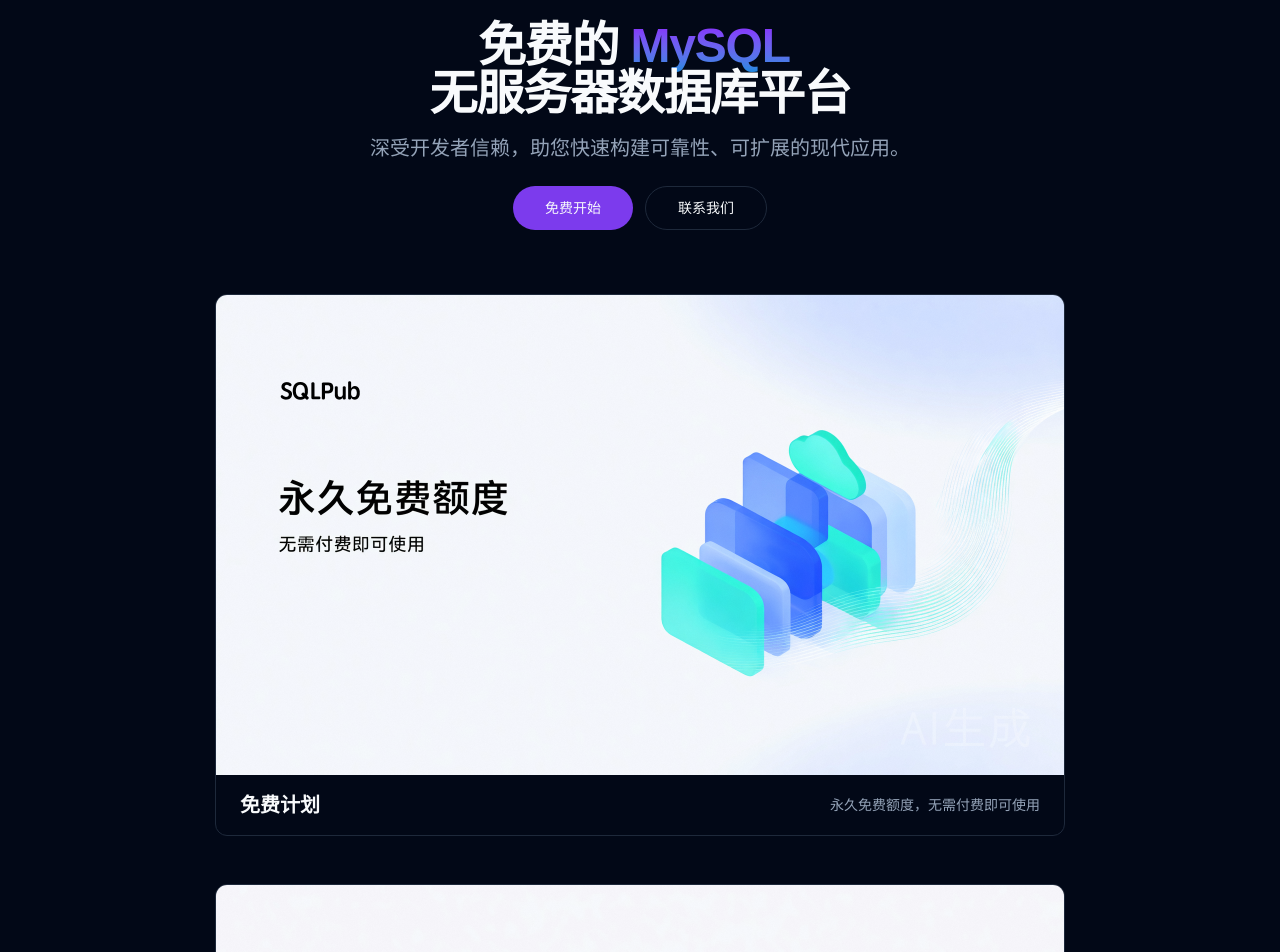
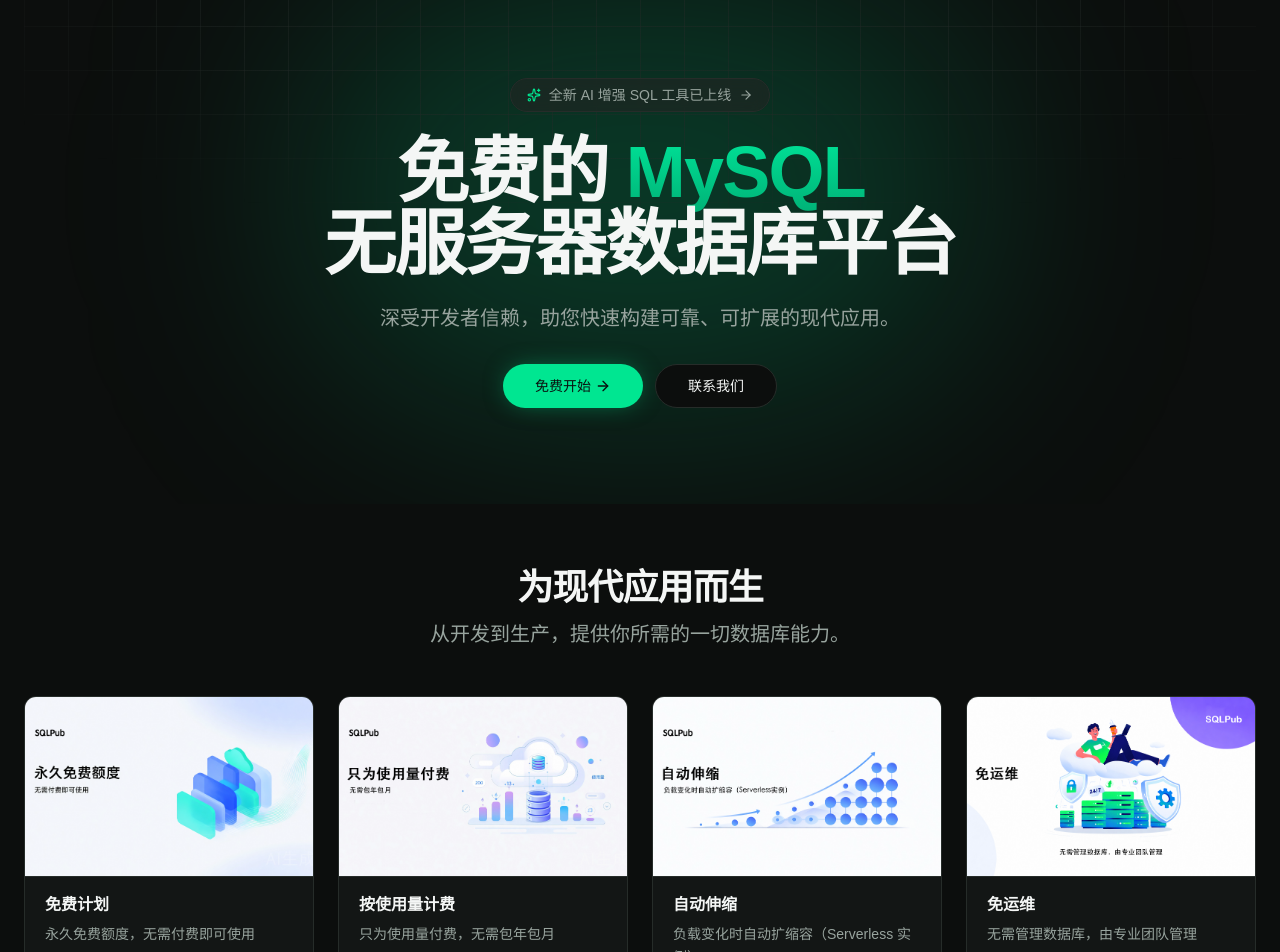
Before and after one commit to sqlpub/sqlpub-website, a Next.js app: page / in a window 1280 px wide. Shown: the part 180-1132 px from the top of the page. Built offline with nearby package versions, Linux system fonts and the light colour scheme; a web font is replaced by a local one.

Commit message:
feat: enhance homepage with new features and improved layout
Co-authored-by: Red Rabbit <20015177+liuxinwang@users.noreply.github.com>

```diff
--- a/app/page.tsx
+++ b/app/page.tsx
@@ -1,93 +1,131 @@
 import Image from "next/image";
 import Link from "next/link";
+import { ArrowRight, Sparkles } from "lucide-react";
 
 import { siteConfig } from "@/config/site";
 import { title, subtitle } from "@/components/primitives";
 import { Button } from "@/components/ui/button";
 import { cn } from "@/lib/utils";
 
+const features = [
+  {
+    image: "/free-plan.png",
+    title: "免费计划",
+    description: "永久免费额度，无需付费即可使用",
+  },
+  {
+    image: "/billing.png",
+    title: "按使用量计费",
+    description: "只为使用量付费，无需包年包月",
+  },
+  {
+    image: "/autoscale.png",
+    title: "自动伸缩",
+    description: "负载变化时自动扩缩容（Serverless 实例）",
+  },
+  {
+    image: "/no-ops.png",
+    title: "免运维",
+    description: "无需管理数据库，由专业团队管理",
+  },
+  {
+    image: "/auto-add-index.png",
+    title: "SQL 自动优化",
+    description: "索引自动添加，提高查询效率",
+  },
+  {
+    image: "/rw-separation.png",
+    title: "读写分离",
+    description: "读取负载自动分配到 OLAP 实例，提高查询效率",
+  },
+  {
+    image: "/auto-backup.png",
+    title: "数据安全",
+    description: "提供数据自动备份，保障数据安全（付费实例）",
+  },
+  {
+    image: "/sql-web-client.png",
+    title: "Web 在线 SQL 工具",
+    description: "在线 SQL 工具，无需下载，快速查询数据，支持 AI 增强",
+  },
+];
+
 export default function Home() {
   return (
-    <section className="flex flex-col items-center justify-center gap-4 py-8 md:py-10">
-      <div className="inline-block max-w-xl text-center justify-center">
-        <span className={cn(title())}>免费的&nbsp;</span>
-        <span className={cn(title({ color: "logo" }))}>MySQL&nbsp;</span>
-        <br />
-        <span className={cn(title())}>无服务器数据库平台</span>
-        <div className={cn(subtitle({ class: "mt-4" }))}>
-          深受开发者信赖，助您快速构建可靠性、可扩展的现代应用。
-        </div>
+    <div className="flex flex-col">
+      {/* Hero */}
+      <section className="relative flex flex-col items-center justify-center gap-6 py-16 text-center md:py-24">
+        {/* glow background */}
+        <div
+          aria-hidden="true"
+          className="pointer-events-none absolute inset-0 -z-10 overflow-hidden"
+        >
+          <div className="absolute left-1/2 top-0 h-[420px] w-[680px] max-w-full -translate-x-1/2 rounded-full bg-primary/20 blur-[120px]" />
+          <div className="absolute inset-0 bg-grid-pattern bg-[size:44px_44px] [mask-image:radial-gradient(ellipse_60%_50%_at_50%_0%,#000_60%,transparent_100%)]" />
         </div>
 
-      <div className="flex gap-3">
-        <Button size="lg" radius="full" asChild>
-          <a href={siteConfig.links.signup} target="_blank" rel="noopener noreferrer">
+        <Link
+          href="/blog"
+          className="inline-flex items-center gap-2 rounded-full border border-border bg-secondary/60 px-4 py-1.5 text-sm text-muted-foreground backdrop-blur transition-colors hover:border-primary/40 hover:text-foreground"
+        >
+          <Sparkles className="h-3.5 w-3.5 text-primary" />
+          全新 AI 增强 SQL 工具已上线
+          <ArrowRight className="h-3.5 w-3.5" />
+        </Link>
+
+        <div className="max-w-3xl">
+          <h1 className="text-balance">
+            <span className={cn(title({ size: "lg" }))}>免费的&nbsp;</span>
+            <span className={cn(title({ color: "green", size: "lg" }))}>
+              MySQL&nbsp;
+            </span>
+            <br />
+            <span className={cn(title({ size: "lg" }))}>无服务器数据库平台</span>
+          </h1>
+          <p className={cn(subtitle({ class: "mx-auto mt-6" }))}>
+            深受开发者信赖，助您快速构建可靠、可扩展的现代应用。
+          </p>
+        </div>
+
+        <div className="flex flex-wrap items-center justify-center gap-3">
+          <Button size="lg" radius="full" className="shadow-glow-sm" asChild>
+            <a
+              href={siteConfig.links.signup}
+              target="_blank"
+              rel="noopener noreferrer"
+            >
               免费开始
+              <ArrowRight className="ml-1 h-4 w-4" />
             </a>
           </Button>
           <Button variant="outline" size="lg" radius="full" asChild>
-          <Link href="/contact-sales">
-            联系我们
-          </Link>
+            <Link href="/contact-sales">联系我们</Link>
           </Button>
         </div>
+      </section>
 
-      <div className="mt-12 flex flex-col gap-12 text-center">
-        <FeatureCard
-          image="/free-plan.png"
-          title="免费计划"
-          description="永久免费额度，无需付费即可使用"
-        />
+      {/* Features */}
+      <section className="py-12 md:py-16">
+        <div className="mx-auto mb-12 max-w-2xl text-center">
+          <h2 className={cn(title({ size: "sm" }))}>为现代应用而生</h2>
+          <p className={cn(subtitle({ class: "mx-auto mt-3" }))}>
+            从开发到生产，提供你所需的一切数据库能力。
+          </p>
+        </div>
 
-        <FeatureCard
-          image="/billing.png"
-          title="按使用量计费"
-          description="只为使用量付费，无需包年包月"
-        />
-
-        <FeatureCard
-          image="/autoscale.png"
-          title="自动伸缩"
-          description="负载变化时自动扩缩容（Serverless实例）"
-        />
-
-        <FeatureCard
-          image="/no-ops.png"
-          title="免运维"
-          description="无需管理数据库，由专业团队管理"
-        />
-
-        <FeatureCard
-          image="/auto-add-index.png"
-          title="SQL自动优化"
-          description="索引自动添加，提高查询效率"
-        />
-
-        <FeatureCard
-          image="/rw-separation.png"
-          title="读写分离"
-          description="读取负载自动分配到OLAP实例，提高查询效率"
-        />
-
-        <FeatureCard
-          image="/auto-backup.png"
-          title="数据安全"
-          description="提供数据自动备份，保障数据安全（付费实例）"
-        />
-
-        <FeatureCard
-          image="/sql-web-client.png"
-          title="Web在线SQL工具"
-          description="在线SQL工具，无需下载，快速查询数据，支持AI增强"
-        />
+        <div className="grid grid-cols-1 gap-6 sm:grid-cols-2 lg:grid-cols-4">
+          {features.map((feature) => (
+            <FeatureCard key={feature.title} {...feature} />
+          ))}
         </div>
       </section>
+    </div>
   );
 }
 
 function FeatureCard({
   image,
-  title,
+  title: cardTitle,
   description,
 }: {
   image: string;
@@ -95,27 +133,24 @@
   description: string;
 }) {
   return (
-    <div className="flex flex-col items-center overflow-hidden rounded-xl border border-border bg-card">
-      <div className="relative w-full overflow-hidden">
+    <div className="group flex flex-col overflow-hidden rounded-xl border border-border bg-card transition-all duration-300 hover:border-primary/40 hover:shadow-glow">
+      <div className="relative aspect-[16/10] w-full overflow-hidden border-b border-border bg-secondary/40">
         <Image
-          priority
-          alt={title}
-          className="w-full h-auto object-cover max-h-[70vh] md:max-h-[420px] lg:max-h-[480px]"
-          height={960}
-          sizes="100vw"
+          alt={cardTitle}
+          className="object-cover transition-transform duration-500 group-hover:scale-105"
+          fill
+          sizes="(max-width: 640px) 100vw, (max-width: 1024px) 50vw, 25vw"
           src={image}
-          width={1690}
         />
       </div>
 
-      <div className="flex w-full items-center justify-between gap-6 px-6 py-4 text-center">
-        <div className="flex flex-col gap-2">
-          <span className="text-xl font-bold">{title}</span>
-        </div>
-
-        <div className="shrink-0 text-sm text-muted-foreground">
+      <div className="flex flex-col gap-1.5 px-5 py-4">
+        <span className="text-base font-semibold text-foreground">
+          {cardTitle}
+        </span>
+        <span className="text-sm leading-relaxed text-muted-foreground">
           {description}
-        </div>
+        </span>
       </div>
     </div>
   );
--- a/components/primitives.ts
+++ b/components/primitives.ts
@@ -9,15 +9,15 @@
         yellow: "bg-clip-text text-transparent bg-gradient-to-b from-[#FF705B] to-[#FFB457]",
         blue: "bg-clip-text text-transparent bg-gradient-to-b from-[#5EA2EF] to-[#0072F5]",
         cyan: "bg-clip-text text-transparent bg-gradient-to-b from-[#00b7fa] to-[#01cfea]",
-        green: "bg-clip-text text-transparent bg-gradient-to-b from-[#6FEE8D] to-[#17c964]",
+        green: "bg-clip-text text-transparent bg-gradient-to-b from-[#00E599] to-[#00b377]",
         pink: "bg-clip-text text-transparent bg-gradient-to-b from-[#FF72E1] to-[#F54C7A]",
-        logo: "bg-clip-text text-transparent bg-gradient-to-b from-[#8E03FF] to-[#1D88E1]",
-        foreground: "bg-clip-text text-transparent bg-gradient-to-b dark:from-[#FFFFFF] dark:to-[#4B4B4B]",
+        logo: "bg-clip-text text-transparent bg-gradient-to-r from-[#00E599] via-[#00d4c8] to-[#00b377]",
+        foreground: "bg-clip-text text-transparent bg-gradient-to-b from-foreground to-foreground/60",
       },
       size: {
         sm: "text-3xl lg:text-4xl",
         md: "text-[2.3rem] lg:text-5xl",
-        lg: "text-4xl lg:text-6xl",
+        lg: "text-5xl lg:text-7xl",
       },
       fullWidth: {
         true: "w-full block",
--- a/styles/globals.css
+++ b/styles/globals.css
@@ -5,47 +5,47 @@
 @layer base {
   :root {
     --background: 0 0% 100%;
-    --foreground: 222.2 84% 4.9%;
+    --foreground: 160 10% 8%;
     --card: 0 0% 100%;
-    --card-foreground: 222.2 84% 4.9%;
+    --card-foreground: 160 10% 8%;
     --popover: 0 0% 100%;
-    --popover-foreground: 222.2 84% 4.9%;
-    --primary: 262 83% 58%;
-    --primary-foreground: 210 40% 98%;
-    --secondary: 210 40% 96.1%;
-    --secondary-foreground: 222.2 47.4% 11.2%;
-    --muted: 210 40% 96.1%;
-    --muted-foreground: 215.4 16.3% 46.9%;
-    --accent: 210 40% 96.1%;
-    --accent-foreground: 222.2 47.4% 11.2%;
+    --popover-foreground: 160 10% 8%;
+    --primary: 160 100% 37%;
+    --primary-foreground: 160 30% 6%;
+    --secondary: 160 12% 95%;
+    --secondary-foreground: 160 10% 12%;
+    --muted: 160 12% 95%;
+    --muted-foreground: 160 6% 42%;
+    --accent: 160 60% 94%;
+    --accent-foreground: 160 10% 12%;
     --destructive: 0 84.2% 60.2%;
-    --destructive-foreground: 210 40% 98%;
-    --border: 214.3 31.8% 91.4%;
-    --input: 214.3 31.8% 91.4%;
-    --ring: 262 83% 58%;
+    --destructive-foreground: 0 0% 98%;
+    --border: 160 12% 88%;
+    --input: 160 12% 88%;
+    --ring: 160 100% 37%;
     --radius: 0.5rem;
   }
 
   .dark {
-    --background: 222.2 84% 4.9%;
-    --foreground: 210 40% 98%;
-    --card: 222.2 84% 4.9%;
-    --card-foreground: 210 40% 98%;
-    --popover: 222.2 84% 4.9%;
-    --popover-foreground: 210 40% 98%;
-    --primary: 262 83% 58%;
-    --primary-foreground: 210 40% 98%;
-    --secondary: 217.2 32.6% 17.5%;
-    --secondary-foreground: 210 40% 98%;
-    --muted: 217.2 32.6% 17.5%;
-    --muted-foreground: 215 20.2% 65.1%;
-    --accent: 217.2 32.6% 17.5%;
-    --accent-foreground: 210 40% 98%;
-    --destructive: 0 62.8% 30.6%;
-    --destructive-foreground: 210 40% 98%;
-    --border: 217.2 32.6% 17.5%;
-    --input: 217.2 32.6% 17.5%;
-    --ring: 262 83% 58%;
+    --background: 156 8% 5%;
+    --foreground: 150 12% 96%;
+    --card: 156 8% 8%;
+    --card-foreground: 150 12% 96%;
+    --popover: 156 8% 7%;
+    --popover-foreground: 150 12% 96%;
+    --primary: 158 100% 45%;
+    --primary-foreground: 156 30% 5%;
+    --secondary: 156 6% 14%;
+    --secondary-foreground: 150 12% 96%;
+    --muted: 156 6% 13%;
+    --muted-foreground: 150 6% 62%;
+    --accent: 156 8% 16%;
+    --accent-foreground: 150 12% 96%;
+    --destructive: 0 62.8% 45%;
+    --destructive-foreground: 0 0% 98%;
+    --border: 156 7% 16%;
+    --input: 156 7% 16%;
+    --ring: 158 100% 45%;
   }
 }
 
--- a/tailwind.config.js
+++ b/tailwind.config.js
@@ -50,6 +50,14 @@
         md: "calc(var(--radius) - 2px)",
         sm: "calc(var(--radius) - 4px)",
       },
+      boxShadow: {
+        glow: "0 0 0 1px hsl(var(--primary) / 0.25), 0 0 40px -8px hsl(var(--primary) / 0.45)",
+        "glow-sm": "0 0 24px -6px hsl(var(--primary) / 0.5)",
+      },
+      backgroundImage: {
+        "grid-pattern":
+          "linear-gradient(to right, hsl(var(--border) / 0.4) 1px, transparent 1px), linear-gradient(to bottom, hsl(var(--border) / 0.4) 1px, transparent 1px)",
+      },
     },
   },
   darkMode: "class",
```
Lines whose indentation alone changed are shown as unchanged.
